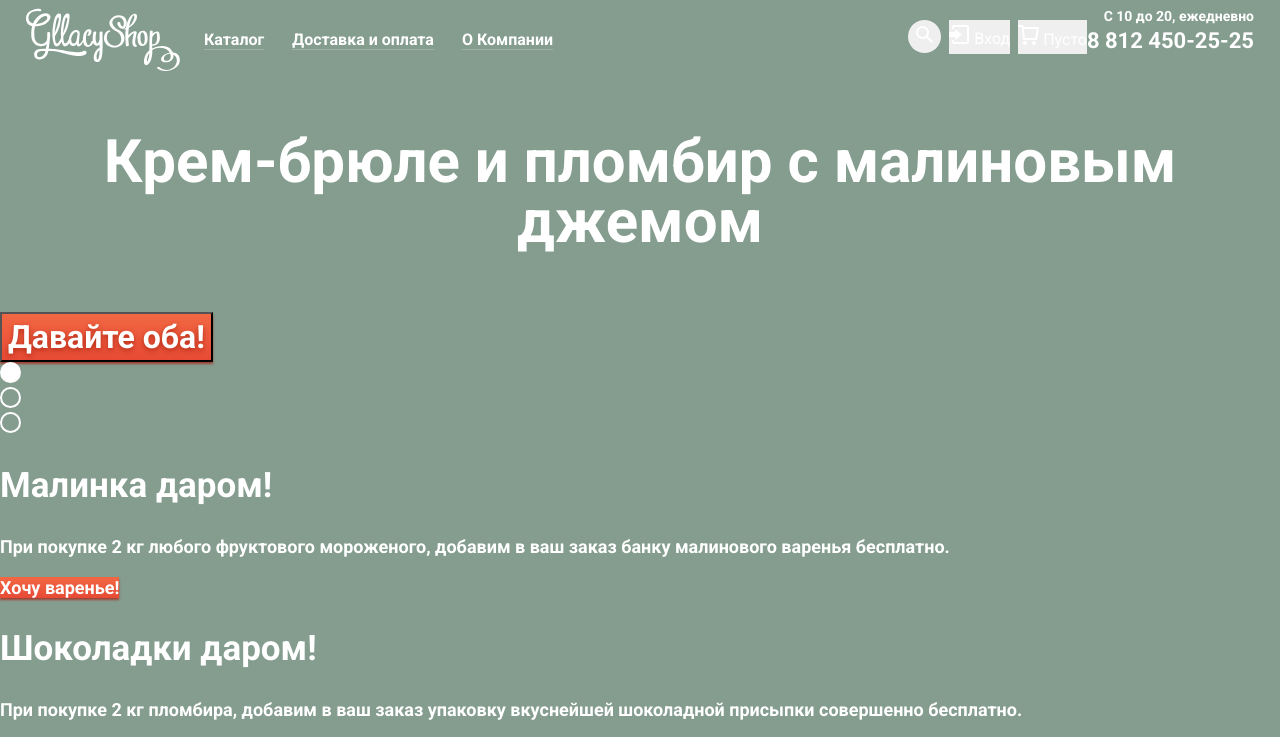
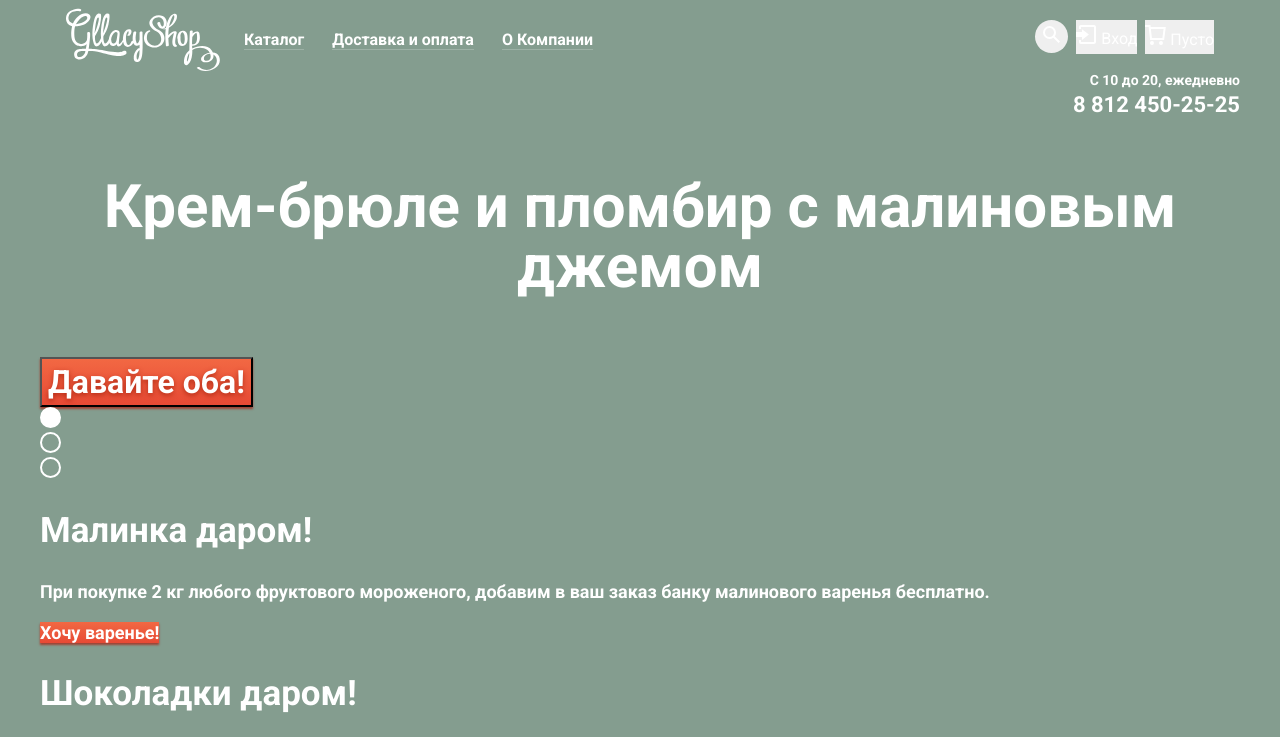
Before and after one commit to amelinayullia/966419-gllacy-26, a plain HTML site: page index.html in a window 1280 px wide. Shown: the top 737 px of the page. Drawn offline with Linux system fonts and the light colour scheme.

Commit message:
Делает правки в файле index

```diff
--- a/index.html
+++ b/index.html
@@ -11,8 +11,9 @@
   </head>
 
   <body>
-    <div class="page-warpper">
-      <header class="header">
+    <div class="container">
+      <header>
+        <div class="header">
           <a class="header-logo">
             <img class="header-image" src="img/logo.svg" width="154" height="64" alt="Логотип сайта Глейси" />
           </a>
@@ -122,6 +123,7 @@
               </button>
             </li>
           </ul>
+        </div>
 
         <div class="header-aside">
           <h2 class="visually-hidden">Время работы и наш номер</h2>
@@ -392,6 +394,7 @@
             </form>
           </section>
         </div>
+    </div>
 
     <div>
       <img src="img/map.png" width="1200" height="430" alt="ул. Большая Конюшенная 19/8, Санкт-Петербург" />
```
Lines whose indentation alone changed are shown as unchanged.
